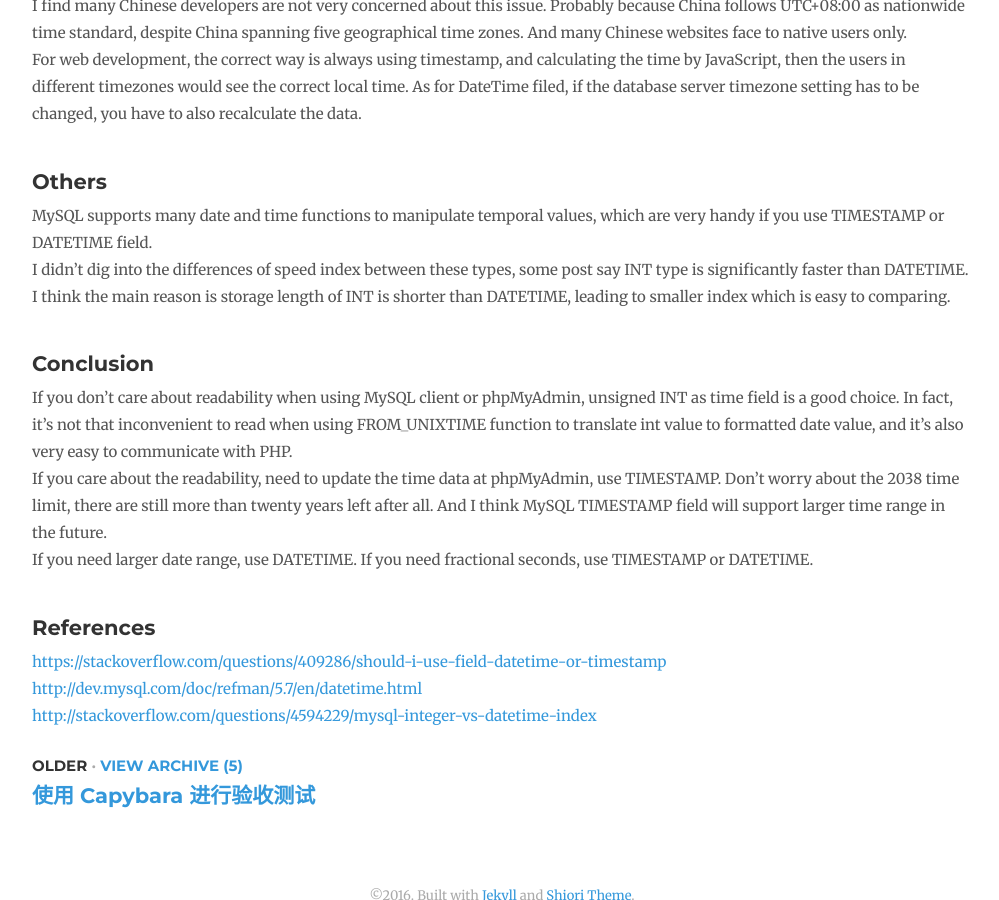
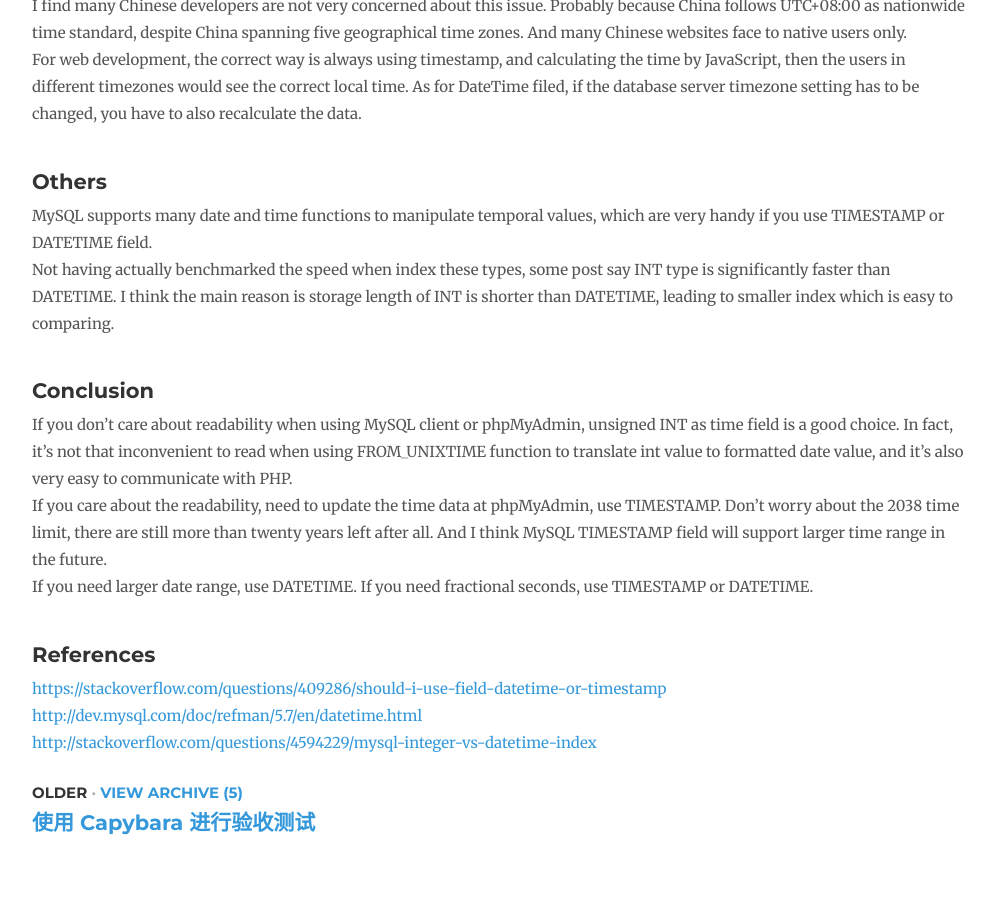
Before and after one commit to bittenApple/bittenApple.github.io, a Jekyll site: the page built from _posts/2016-11-29-timestamp-datetime-or-int-for-a-mysql-time-field.md, in a window 1280 px wide and 900 px high, scrolled down 770 px. Shown: the whole window, without its empty margins (138-1137 px from the left). Built offline with Jekyll 4.4.1, drawn with Linux system fonts in a browser that asks for light colours; nearby versions of some CDN libraries; comment, search, counter and statistics services are not loaded.

Commit message:
Fix sentence

```diff
--- a/_posts/2016-11-29-timestamp-datetime-or-int-for-a-mysql-time-field.md
+++ b/_posts/2016-11-29-timestamp-datetime-or-int-for-a-mysql-time-field.md
@@ -22,7 +22,7 @@ As for DateTime filed, if the database server timezone setting has to be changed
 
 ## Others
 MySQL supports many date and time functions to manipulate temporal values, which are very handy if you use TIMESTAMP or DATETIME field.
-I didn't dig into the differences of speed index between these types, some post say INT type is significantly faster than DATETIME. I think the main reason is storage length of INT is shorter than DATETIME, leading to smaller index which is easy to comparing.
+Not having actually benchmarked the speed when index these types, some post say INT type is significantly faster than DATETIME. I think the main reason is storage length of INT is shorter than DATETIME, leading to smaller index which is easy to comparing.
 
 ## Conclusion
 If you don't care about readability when using MySQL client or phpMyAdmin, unsigned INT as time field is a good choice. In fact, it's not that inconvenient to read when using FROM_UNIXTIME function to translate int value to formatted date value, and it's also very easy to communicate with PHP.
```
